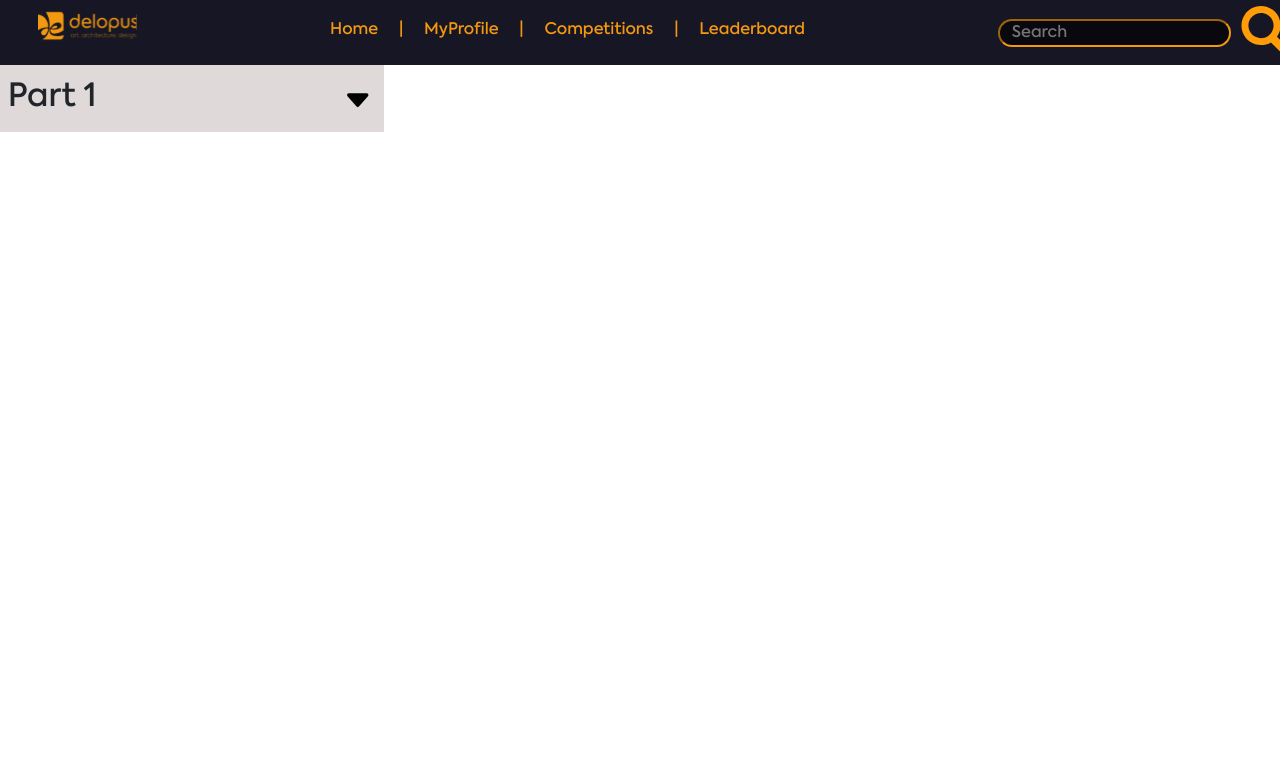
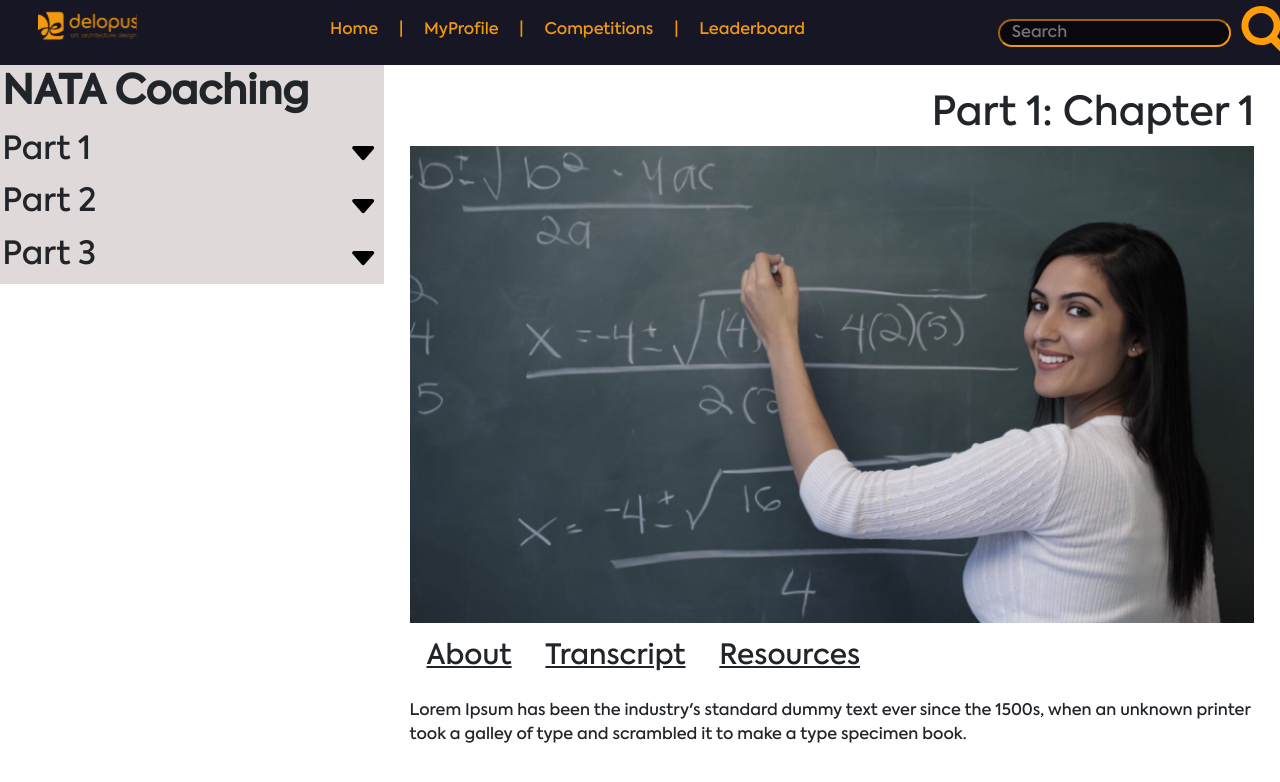
Before and after one commit to jaistarx/delopus, a React (Create React App) app: page /classes in a window 1280 px wide. Shown: the top 782 px of the page. Built offline with nearby package versions, Linux system fonts and the light colour scheme.

Commit message:
updated classes

```diff
--- a/src/classes.css
+++ b/src/classes.css
@@ -9,7 +9,7 @@
 }
 .contents{
     background-color: rgb(223, 217, 217);
-    width: 30%;
+
     padding: 0.6%;
     padding-top: 1%;
 }
@@ -30,3 +30,24 @@
 .descript{
     font-size: 0.8rem;
 }
+.outer{
+    width:30%;
+}
+.details{
+    margin: 2%;
+    text-decoration : underline;
+    cursor: pointer;
+}
+.rightside{
+    width:70%;
+    padding: 2%;
+}
+.bigimage{
+
+    padding-top: 0%;
+    width:100%;
+}
+.heading{
+
+    text-align: right;
+}
--- a/src/classes.js
+++ b/src/classes.js
@@ -4,17 +4,27 @@ import { BsFillCaretDownFill } from "react-icons/bs";
 import { IconContext } from "react-icons/lib";
 
 function Classes() {
-  const [toggle, setToggle] = useState(0);
-  const toggling = () => {
-    if (toggle === 0) {
-      setToggle(1);
+  // const [toggle, setToggle] = useState(0);
+  const [changer, setChanger] = useState(0);
+  const [det, setDet] = useState(1);
+  const detailing = e => {
+    setDet(e);
+  };
+  const toggling = e => {
+    setChanger(e);
+    if (changer === e) {
+      setChanger(0);
     } else {
-      setToggle(0);
+      setChanger(e);
     }
   };
   return (
     <div>
       <div className="flex">
+        <div className="outer">
+          <div className="contents">
+            <h1><b>NATA Coaching</b></h1>
+          </div>
           <div className="contents">
             <div className="flex-space">
               <h2>Part 1</h2>
@@ -22,19 +32,19 @@ function Classes() {
                 type="button"
                 className="bt"
                 style={{ outline: "none" }}
-              onClick={toggling}
+                onClick={e => toggling(1)}
               >
                 <IconContext.Provider
                   value={{
                     size: "80%",
-                  color: toggle === 0 ? "black" : "#F3990F",
+                    color: changer === 1 ? "#F3990F" : "black"
                   }}
                 >
                   <BsFillCaretDownFill className="icon-drop" />
                 </IconContext.Provider>
               </button>
             </div>
-          {toggle === 1 && (
+            {changer === 1 && (
               <div>
                 <div>
                   <div className="flex">
@@ -47,8 +57,8 @@ function Classes() {
                       <h4> Chapter 1</h4>
                       <p className="descript">
                         Lorem Ipsum is simply dummy text of the printing and
-                      typesetting industry. Lorem Ipsum has been the industry's
-                      standard dummy text.
+                        typesetting industry. Lorem Ipsum has been the
+                        industry's standard dummy text.
                       </p>
                     </div>
                   </div>
@@ -61,11 +71,11 @@ function Classes() {
                       className="thumbnails"
                     ></img>
                     <div>
-                    <h4> Chapter 1</h4>
+                      <h4> Chapter 2</h4>
                       <p className="descript">
                         Lorem Ipsum is simply dummy text of the printing and
-                      typesetting industry. Lorem Ipsum has been the industry's
-                      standard dummy text.
+                        typesetting industry. Lorem Ipsum has been the
+                        industry's standard dummy text.
                       </p>
                     </div>
                   </div>
@@ -78,11 +88,161 @@ function Classes() {
                       className="thumbnails"
                     ></img>
                     <div>
+                      <h4> Chapter 3</h4>
+                      <p className="descript">
+                        Lorem Ipsum is simply dummy text of the printing and
+                        typesetting industry. Lorem Ipsum has been the
+                        industry's standard dummy text.
+                      </p>
+                    </div>
+                  </div>
+                </div>
+              </div>
+            )}
+          </div>
+          <div className="contents">
+            <div className="flex-space">
+              <h2>Part 2</h2>
+              <button
+                type="button"
+                className="bt"
+                style={{ outline: "none" }}
+                onClick={e => toggling(2)}
+              >
+                <IconContext.Provider
+                  value={{
+                    size: "80%",
+                    color: changer === 2 ? "#F3990F" : "black"
+                  }}
+                >
+                  <BsFillCaretDownFill className="icon-drop" />
+                </IconContext.Provider>
+              </button>
+            </div>
+            {changer === 2 && (
+              <div>
+                <div>
+                  <div className="flex">
+                    <img
+                      src="images/tcr1.svg"
+                      alt="tcr"
+                      className="thumbnails"
+                    ></img>
+                    <div>
                       <h4> Chapter 1</h4>
                       <p className="descript">
                         Lorem Ipsum is simply dummy text of the printing and
-                      typesetting industry. Lorem Ipsum has been the industry's
-                      standard dummy text.
+                        typesetting industry. Lorem Ipsum has been the
+                        industry's standard dummy text.
+                      </p>
+                    </div>
+                  </div>
+                </div>
+                <div>
+                  <div className="flex">
+                    <img
+                      src="images/tcr1.svg"
+                      alt="tcr"
+                      className="thumbnails"
+                    ></img>
+                    <div>
+                      <h4> Chapter 2</h4>
+                      <p className="descript">
+                        Lorem Ipsum is simply dummy text of the printing and
+                        typesetting industry. Lorem Ipsum has been the
+                        industry's standard dummy text.
+                      </p>
+                    </div>
+                  </div>
+                </div>
+                <div>
+                  <div className="flex">
+                    <img
+                      src="images/tcr1.svg"
+                      alt="tcr"
+                      className="thumbnails"
+                    ></img>
+                    <div>
+                      <h4> Chapter 3</h4>
+                      <p className="descript">
+                        Lorem Ipsum is simply dummy text of the printing and
+                        typesetting industry. Lorem Ipsum has been the
+                        industry's standard dummy text.
+                      </p>
+                    </div>
+                  </div>
+                </div>
+              </div>
+            )}
+          </div>{" "}
+          <div className="contents">
+            <div className="flex-space">
+              <h2>Part 3</h2>
+              <button
+                type="button"
+                className="bt"
+                style={{ outline: "none" }}
+                onClick={e => toggling(3)}
+              >
+                <IconContext.Provider
+                  value={{
+                    size: "80%",
+                    color: changer === 3 ? "#F3990F" : "black"
+                  }}
+                >
+                  <BsFillCaretDownFill className="icon-drop" />
+                </IconContext.Provider>
+              </button>
+            </div>
+            {changer === 3 && (
+              <div>
+                <div>
+                  <div className="flex">
+                    <img
+                      src="images/tcr1.svg"
+                      alt="tcr"
+                      className="thumbnails"
+                    ></img>
+                    <div>
+                      <h4> Chapter 1</h4>
+                      <p className="descript">
+                        Lorem Ipsum is simply dummy text of the printing and
+                        typesetting industry. Lorem Ipsum has been the
+                        industry's standard dummy text.
+                      </p>
+                    </div>
+                  </div>
+                </div>
+                <div>
+                  <div className="flex">
+                    <img
+                      src="images/tcr1.svg"
+                      alt="tcr"
+                      className="thumbnails"
+                    ></img>
+                    <div>
+                      <h4> Chapter 2</h4>
+                      <p className="descript">
+                        Lorem Ipsum is simply dummy text of the printing and
+                        typesetting industry. Lorem Ipsum has been the
+                        industry's standard dummy text.
+                      </p>
+                    </div>
+                  </div>
+                </div>
+                <div>
+                  <div className="flex">
+                    <img
+                      src="images/tcr1.svg"
+                      alt="tcr"
+                      className="thumbnails"
+                    ></img>
+                    <div>
+                      <h4> Chapter 3</h4>
+                      <p className="descript">
+                        Lorem Ipsum is simply dummy text of the printing and
+                        typesetting industry. Lorem Ipsum has been the
+                        industry's standard dummy text.
                       </p>
                     </div>
                   </div>
@@ -91,6 +251,60 @@ function Classes() {
             )}
           </div>
         </div>
+        <div className="rightside">
+          <div className="heading">
+            <h1>Part 1: Chapter 1</h1>
+          </div>
+          <img src="images/tcr2.png" alt="side image" className="bigimage"></img>
+          <div className="flex">
+            <div className="details">
+              <h3 onClick={e => detailing(1)}>About</h3>
+            </div>
+            <div className="details">
+              <h3 onClick={e => detailing(2)}>Transcript</h3>
+            </div>
+            <div className="details">
+              <h3 onClick={e => detailing(3)}>Resources</h3>
+            </div>
+          </div>
+          {det === 1 && (
+            <div>
+              <p>
+                Lorem Ipsum has been the industry's standard dummy text ever
+                since the 1500s, when an unknown printer took a galley of type
+                and scrambled it to make a type specimen book.{" "}
+              </p>
+            </div>
+          )}
+          {det === 2 && (
+            <div>
+              <p>
+                {" "}
+                Lorem Ipsum is simply dummy text of the printing and typesetting
+                industry.It is a long established fact that a reader will be
+                distracted by the readable content of a page when looking at its
+                layout. The point of using Lorem Ipsum is that it has a
+                more-or-less normal distribution of letters
+              </p>
+            </div>
+          )}
+          {det === 3 && (
+            <div>
+              <p>
+                {" "}
+                It has survived not only five centuries, but also the leap into
+                electronic typesetting, remaining essentially unchanged.Lorem
+                Ipsum is simply dummy text of the printing and typesetting
+                industry. Lorem Ipsum has been the industry's standard dummy
+                text ever since the 1500s, when an unknown printer took a galley
+                of type and scrambled it to make a type specimen book. It has
+                survived not only five centuries, but also the leap into
+                electronic typesetting, remaining essentially unchanged.
+              </p>
+            </div>
+          )}
+        </div>
+      </div>
     </div>
   );
 }
```
Lines whose indentation alone changed are shown as unchanged.
